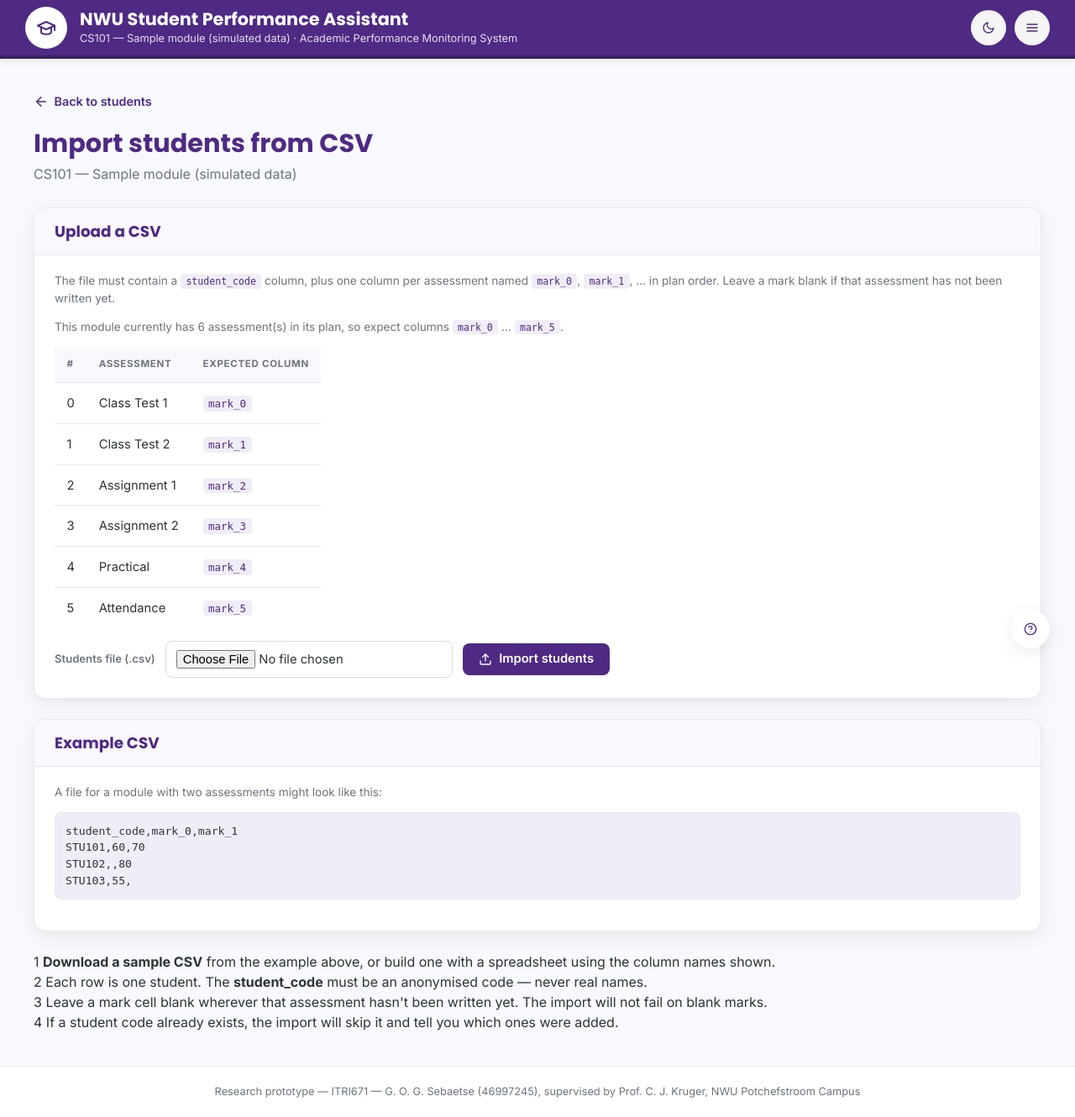
After one commit to g00dwill47ch0ppas/Academic-Performance-Monitor, a Flask app: page /students/import in a window 1280 px wide. The commit adds this page. Shown: the whole page at 84% size. Run offline with Flask 3, Linux system fonts and the light colour scheme.

Commit message:
alot of changes

```diff
--- a/backend/routes/students.py
+++ b/backend/routes/students.py
@@ -166,6 +166,43 @@ def delete_student(student_code: str):
     return redirect(url_for("home.students"))
 
 
+@students_bp.route("/students/import", methods=["GET", "POST"])
+def student_csv_import():
+    """Bulk import students + marks from a CSV (one mark column per assessment)."""
+    module, response = active_module_or_redirect()
+    if response is not None:
+        return response
+
+    if request.method == "POST":
+        file = request.files.get("import_file")
+        if not file or file.filename == "":
+            flash("Select a CSV file to import.", "error")
+            return redirect(url_for("students.student_csv_import"))
+        rows, error = parse_student_import_csv(module, file, file.filename)
+        if error:
+            flash(error, "error")
+            return redirect(url_for("students.student_csv_import"))
+        if not rows:
+            flash("No valid rows in the file.", "error")
+            return redirect(url_for("students.student_csv_import"))
+
+        added = 0
+        for entry in rows:
+            try:
+                data_store.add_student(module, entry["code"], entry["marks"])
+                added += 1
+            except ValueError as e:
+                flash(str(e), "error")
+        flash(f"Imported {added} student(s) from file.", "success")
+        return redirect(url_for("home.students"))
+
+    return render_template(
+        "student_csv_import.html",
+        module=module,
+        plan_count=len(module.assessments),
+    )
+
+
 @students_bp.route("/marks/import", methods=["POST"])
 def bulk_marks_import():
     module, response = active_module_or_redirect()
--- a/frontend/static/css/style.css
+++ b/frontend/static/css/style.css
@@ -797,10 +797,19 @@ input[type="range"] {
     margin-bottom: 0;
 }
 
-.weight-form-list-inner {
+.weight-form-list .weight-form-list-inner {
     display: flex;
     flex-direction: column;
     gap: 0.6rem;
+}
+
+.weight-range-head {
+    display: flex;
+    align-items: center;
+    gap: 0.75rem;
+    padding-bottom: 0.35rem;
+    border-bottom: 1px solid var(--border);
+    margin-bottom: 0.25rem;
 }
 
 .weight-range-row {
@@ -810,8 +819,21 @@ input[type="range"] {
     flex-wrap: nowrap;
 }
 
+.weight-range-row .muted {
+    flex: 1;
+    min-width: 0;
+    overflow: hidden;
+    text-overflow: ellipsis;
+    white-space: nowrap;
+}
+
 .weight-range-row input[type="number"] {
-    width: 4.5rem;
+    width: 4.8rem;
+    flex: 0 0 auto;
+}
+
+.weight-range-row input[type="number"]:first-of-type {
+    margin-right: 0.25rem;
 }
 
 /* ===========================
--- /dev/null
+++ b/frontend/templates/student_csv_import.html
@@ -0,0 +1,88 @@
+{% extends "base.html" %}
+{% block title %}Import students from CSV{% endblock %}
+
+{% block content %}
+<a href="{{ url_for('home.students') }}" class="back-link">
+    <svg class="icon" aria-hidden="true"><use href="#i-arrow-left"></use></svg>
+    Back to students
+</a>
+
+<div class="page-head">
+    <h1>Import students from CSV</h1>
+    <p>{{ module.label }}</p>
+</div>
+
+<div class="panel">
+    <h2>Upload a CSV</h2>
+    <p class="muted">The file must contain a <code>student_code</code> column, plus one column per
+    assessment named <code>mark_0</code>, <code>mark_1</code>, ... in plan order.
+    Leave a mark blank if that assessment has not been written yet.</p>
+
+    {% if module.assessments %}
+    <p class="muted">This module currently has {{ plan_count }} assessment(s) in its plan,
+    so expect columns <code>mark_0</code> &hellip; <code>mark_{{ plan_count - 1 }}</code>.</p>
+    <div class="table-wrap" style="margin-top:0.75rem">
+        <table style="width:auto">
+            <thead><tr><th>#</th><th>Assessment</th><th>Expected column</th></tr></thead>
+            <tbody>
+                {% for a in module.assessments %}
+                <tr>
+                    <td>{{ loop.index0 }}</td>
+                    <td>{{ a.name }}</td>
+                    <td><code>mark_{{ loop.index0 }}</code></td>
+                </tr>
+                {% endfor %}
+            </tbody>
+        </table>
+    </div>
+    {% else %}
+    <p class="muted">This module has no assessment plan yet &mdash; only student codes can be
+    imported until you add assessments under <em>Assessment plan</em>.</p>
+    {% endif %}
+
+    <form method="post" enctype="multipart/form-data" class="inline-form" style="margin-top:1rem">
+        <label for="import_file">Students file (.csv)</label>
+        <input type="file" id="import_file" name="import_file" accept=".csv" required>
+        <button type="submit">
+            <svg class="icon" aria-hidden="true"><use href="#i-upload"></use></svg>
+            Import students
+        </button>
+    </form>
+</div>
+
+<div class="panel">
+    <h2>Example CSV</h2>
+    {% if module.assessments %}
+    <p class="muted">A file for a module with two assessments might look like this:</p>
+    <pre style="background:var(--tint);border:1px solid var(--border);border-radius:var(--radius-sm);padding:0.75rem;font-size:0.82rem;overflow-x:auto">student_code,mark_0,mark_1
+STU101,60,70
+STU102,,80
+STU103,55,</pre>
+    {% else %}
+    <p class="muted">A file for a module with no assessments only needs student codes:</p>
+    <pre style="background:var(--tint);border:1px solid var(--border);border-radius:var(--radius-sm);padding:0.75rem;font-size:0.82rem;overflow-x:auto">student_code
+STU101
+STU102
+STU103</pre>
+    {% endif %}
+</div>
+
+{% block help %}
+    <div class="help-step">
+        <span class="help-step-num">1</span>
+        <span class="help-step-text"><strong>Download a sample CSV</strong> from the example above, or build one with a spreadsheet using the column names shown.</span>
+    </div>
+    <div class="help-step">
+        <span class="help-step-num">2</span>
+        <span class="help-step-text">Each row is one student. The <strong>student_code</strong> must be an anonymised code &mdash; never real names.</span>
+    </div>
+    <div class="help-step">
+        <span class="help-step-num">3</span>
+        <span class="help-step-text">Leave a mark cell blank wherever that assessment hasn't been written yet. The import will not fail on blank marks.</span>
+    </div>
+    <div class="help-step">
+        <span class="help-step-num">4</span>
+        <span class="help-step-text">If a student code already exists, the import will skip it and tell you which ones were added.</span>
+    </div>
+{% endblock %}
+{% endblock %}
```
Also changed, not shown: backend/algorithms/nlp_weights.py (+8 -0 lines), backend/routes/cohort.py (+46 -27 lines), frontend/templates/base.html (+23 -13 lines), frontend/templates/cohort_planning.html (+18 -8 lines), frontend/templates/overview.html (+0 -19 lines), frontend/templates/students.html (+15 -8 lines), .frontbuff/run.md (added), 1 other file.
